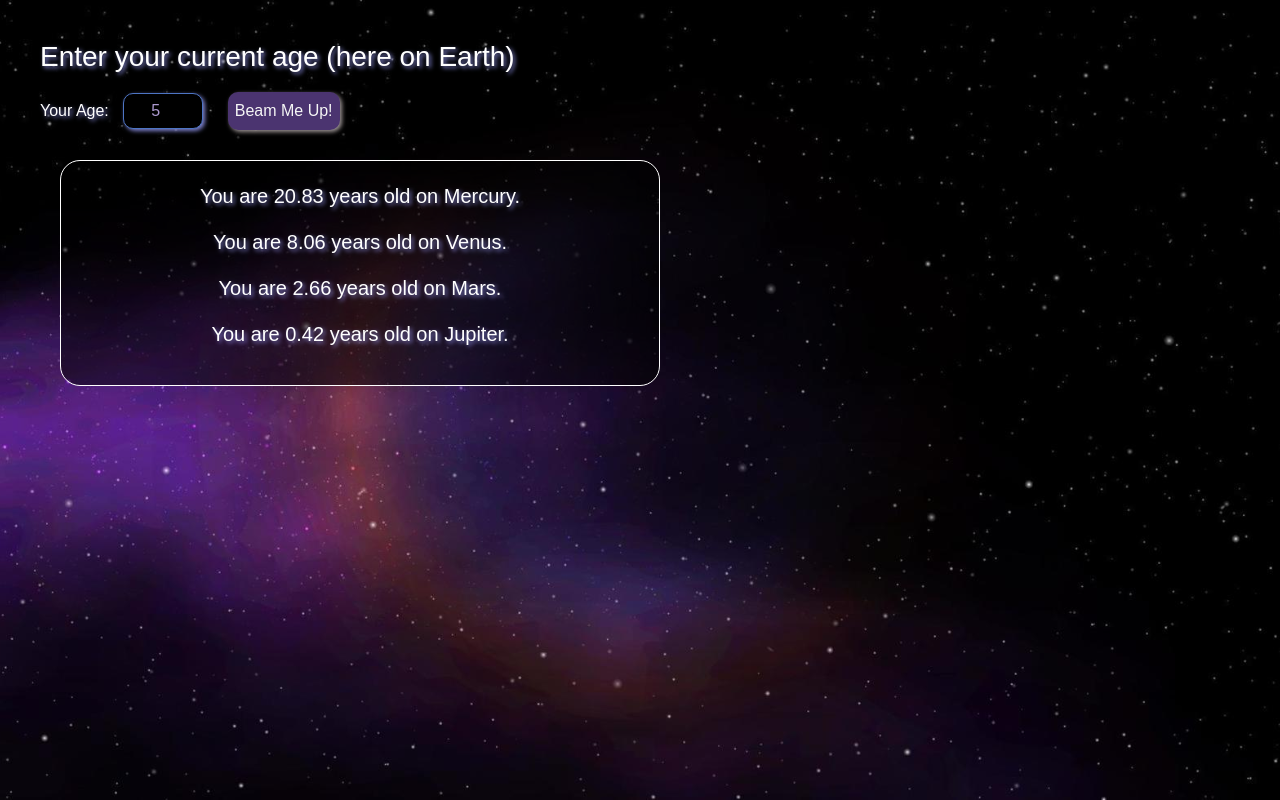
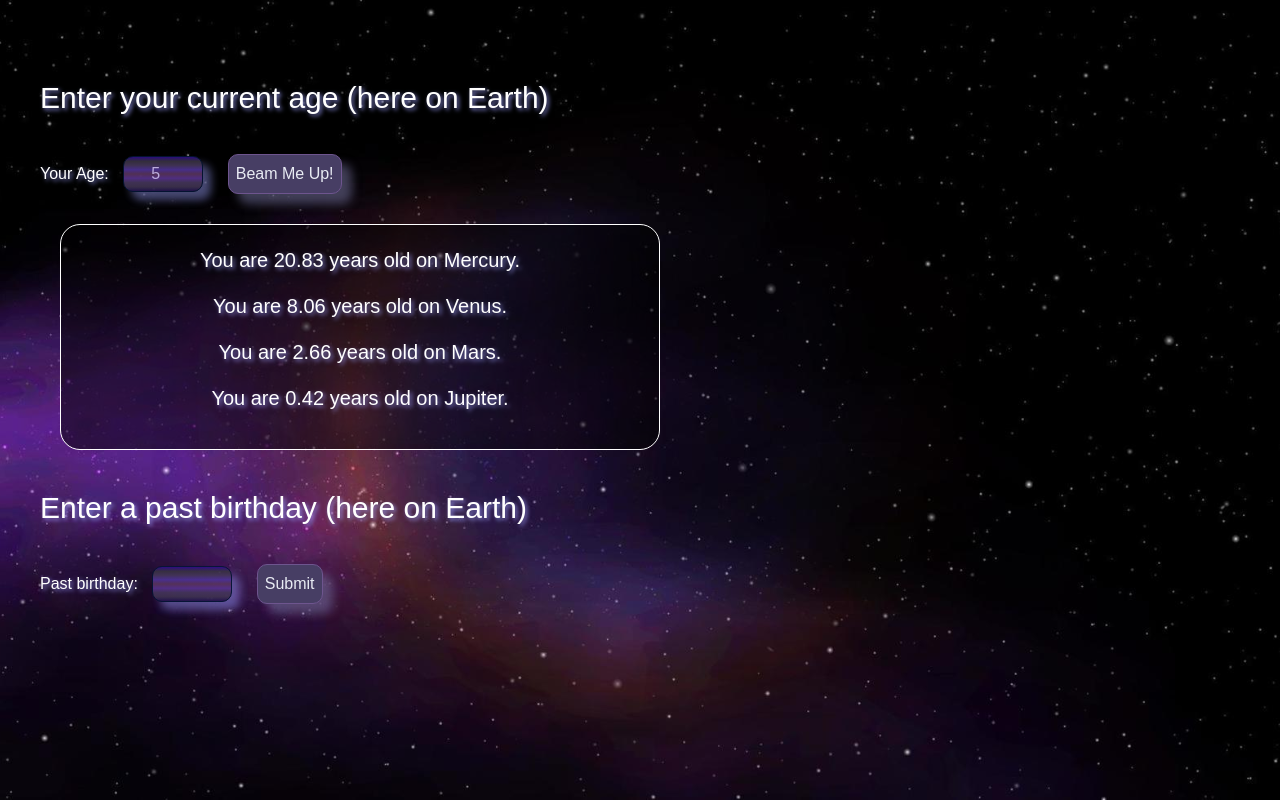
Before and after one commit to 0art-vandelay0/super-galactic-age-calc, a website built with webpack: page src/index.html in a window 1280 px wide. Both pictures are taken after typing "5" into the empty fields and a click on the button "Beam Me Up!". Built offline with nearby package versions, Linux system fonts and the light colour scheme.

Commit message:
Add eventlisteners for Get years passed and get years in future as well as styles

```diff
--- a/src/css/styles.css
+++ b/src/css/styles.css
@@ -11,6 +11,12 @@ body {
     background-position: center;
     background-attachment: fixed;
     background-blend-mode: hard-light;
+}
+
+h3 {
+    font-size: 30px;
+    margin-top: 40px;
+    padding-bottom: 20px;
 }
 
 #planet-ages-response-div {
@@ -39,23 +45,26 @@ ul#response {
 }
 
 button {
-    border: #e8ebf3;
-    color: whitesmoke;
-    background-color: #4b3470;
-    box-shadow: 2px 2px 4px rgba(196, 186, 186, 0.8);
+    border: .5px solid #6e558e;
+    color: #e8ebf3;
+    background-color: rgb(71, 62, 100);
+    box-shadow: 10px 10px 10px rgba(121, 121, 166, 0.5);
     border-radius: 10px;
     padding: 7px;
     margin: 10px;
+    cursor: pointer;
 }
 
 input {
     text-align: center;
     width: 80px;
-    color:#ac99cf;
-    border: 1px solid #4d75c4;
+    color:#d1bff4;
+    border: 1px solid #051637;
     border-radius: 10px;
-    box-shadow: 2px 2px 4px rgba(158, 161, 255, 0.8);
+    box-shadow: 8px 8px 8px rgba(158, 161, 255, 0.5);
     padding: 5px;
     margin: 10px;
     background-color: rgb(0, 0, 0);
+    background-image: linear-gradient(to top, #251550, #403452, #46375d, #58328f, #7b4a7fb9, #4e3398, #46375d, #393342, #2e0e88);
+    opacity: 0.9;
 }
--- a/src/index.html
+++ b/src/index.html
@@ -6,17 +6,28 @@
 </head>
 
 <body>
-    <h3>Enter your current age (here on Earth)</h3>
+
     <form id="earthAge-form">
+        <h3>Enter your current age (here on Earth)</h3>
         <label for="earth-age-input">Your Age: </label>
         <input id="earth-age-input" type="number">
         <button type="submit">Beam Me Up!</button>
     </form>
-    <div id="responses-div" class="hidden">
+    <div id="planet-ages-div" class="hidden">
         <div id="planet-ages-response-div">
             <ul id="response"></ul>
         </div>
-        <ul id="response2"></ul>
+    </div>
+    <form id="years-passed-form" class="hidden">
+        <h3>Enter a past birthday (here on Earth)</h3>
+        <label for="birthday-past-input">Past birthday: </label>
+        <input id="birthday-past-input" type="number">
+        <button type="submit">Submit</button>
+    </form>
+    <div id="planet-years-passed-div" class="hidden">
+        <div id="planet-years-passed-responses-div" class="hidden">
+            <ul id="response2"></ul>
+        </div>
     </div>
 </body>
 
--- a/src/index.js
+++ b/src/index.js
@@ -24,10 +24,24 @@ function handleEarthAgeForm(event) {
     document.querySelector('#response').append(pTag2);
     document.querySelector('#response').append(pTag3);
     document.querySelector('#response').append(pTag4);
-    document.querySelector('#responses-div').removeAttribute("class", "hidden");
+    document.querySelector('#planet-ages-div').removeAttribute("class", "hidden");
+    document.querySelector('#years-passed-form').removeAttribute("class", "hidden");
+}
+
+function handleYearsPassedForm(event) {
+    event.preventDefault();
+    document.querySelector('#response2').innerText = null;
+    // add years passed UI logic here
+}
+
+function handleYearsFutureForm(event) {
+    event.preventDefault();
+    document.querySelector('#response3').innerText = null;
+    // add years in the future UI logic here
 }
 
 window.addEventListener("load", function() {
     document.querySelector("#earthAge-form").addEventListener("submit", handleEarthAgeForm);
-    // document.querySelector("#age-passed-form").addEventListener("submit", handlePastBdayForm);
+    document.querySelector("#years-passed-form").addEventListener("submit", handleYearsPassedForm);
+    document.querySelector("#years-passed-form").addEventListener("submit", handleYearsFutureForm);
 });
```
